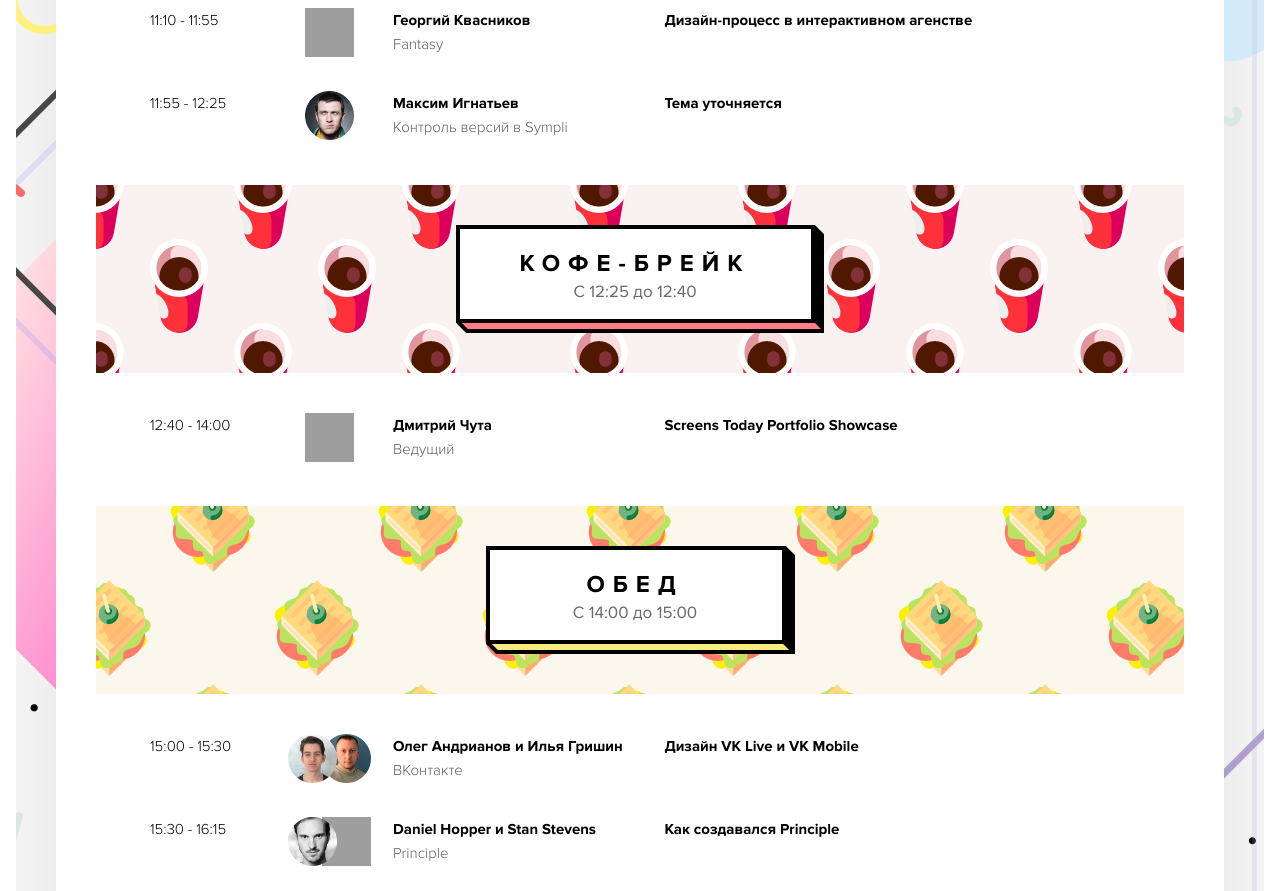
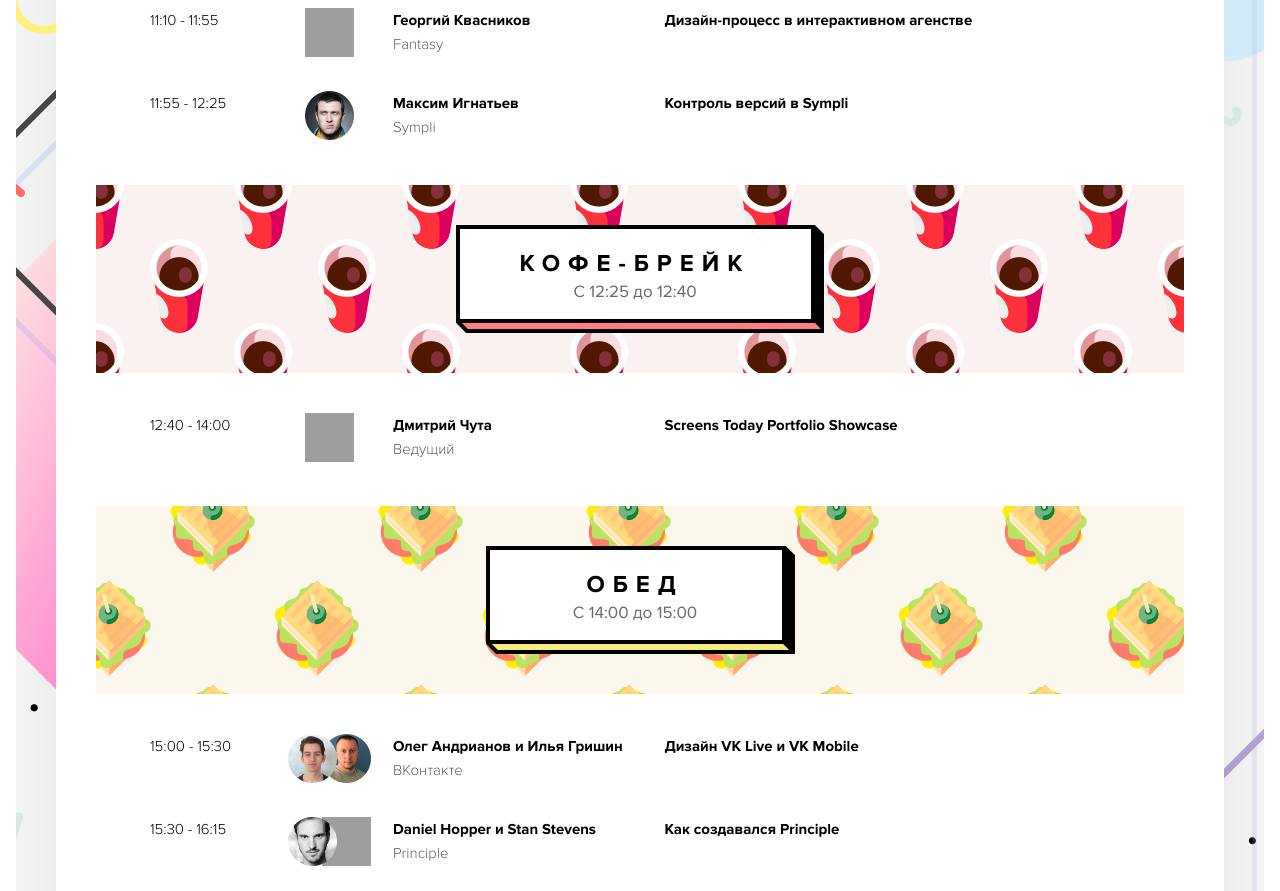
Before and after one commit to ASundiev/Dribbblemeetup, a website: page www/index.html in a window 1280 px wide. Shown: the part 2620-3511 px from the top of the page. Drawn offline with nearby package versions, Linux system fonts and the light colour scheme; some packages are replaced by stand-ins of ours; grey boxes are pictures that could not be loaded; files whose address does not match are found by name.

Commit message:
Правки по расписанию

```diff
--- a/www/index.html
+++ b/www/index.html
@@ -277,10 +277,10 @@
                                     </div>
                                     <div class="schedule__col-3">
                                         <div class="schedule__name">Максим Игнатьев</div>
-                                        <div class="schedule__descr">Контроль версий в Sympli</div>
+                                        <div class="schedule__descr">Sympli</div>
                                     </div>
                                     <div class="schedule__col-4">
-                                        <div class="schedule__title">Тема уточняется</div>
+                                        <div class="schedule__title">Контроль версий в Sympli</div>
                                     </div>
                                 </div>
                                 <div class="schedule__break schedule__break--first">
```
